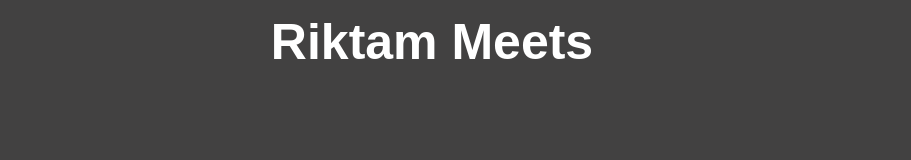
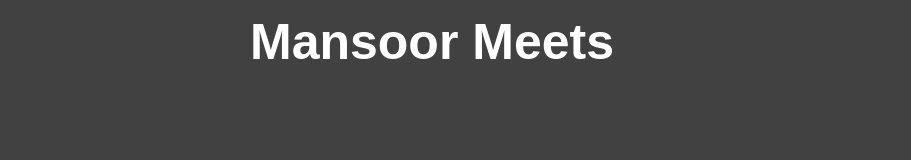
Before and after one commit to jayakrishnapanga/videoconferencing, a React (Create React App) app: page / in a window 1280 px wide. Shown: the top 160 px of the page, without its empty margins (208-1119 px from the left). Built offline with nearby package versions, Linux system fonts and the light colour scheme.

Commit message:
named modified

```diff
--- a/src/components/parentcomponent.js
+++ b/src/components/parentcomponent.js
@@ -22,7 +22,7 @@ const ParentComponent = () => {
     return (
       <>
        <div style={{ width: '100%', textAlign: 'center', margin: '0 auto' }}>
-  <label style={{ color: 'white', fontSize: '50px', fontWeight: 'bold', alignItems: 'center' }}>Riktam Meets</label>
+  <label style={{ color: 'white', fontSize: '50px', fontWeight: 'bold', alignItems: 'center' }}>Mansoor Meets</label>
 </div>
         <div className="grid grid-cols-2">
         <div className="col-span-1 ml-60 mt-28">
```
